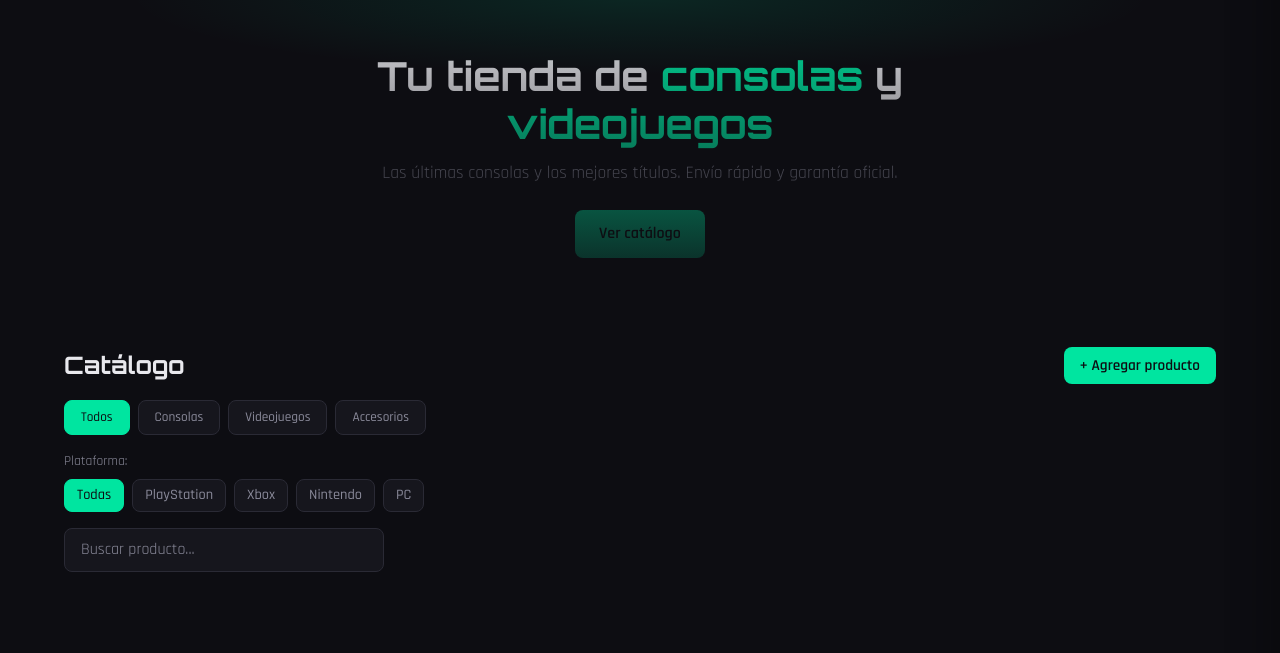
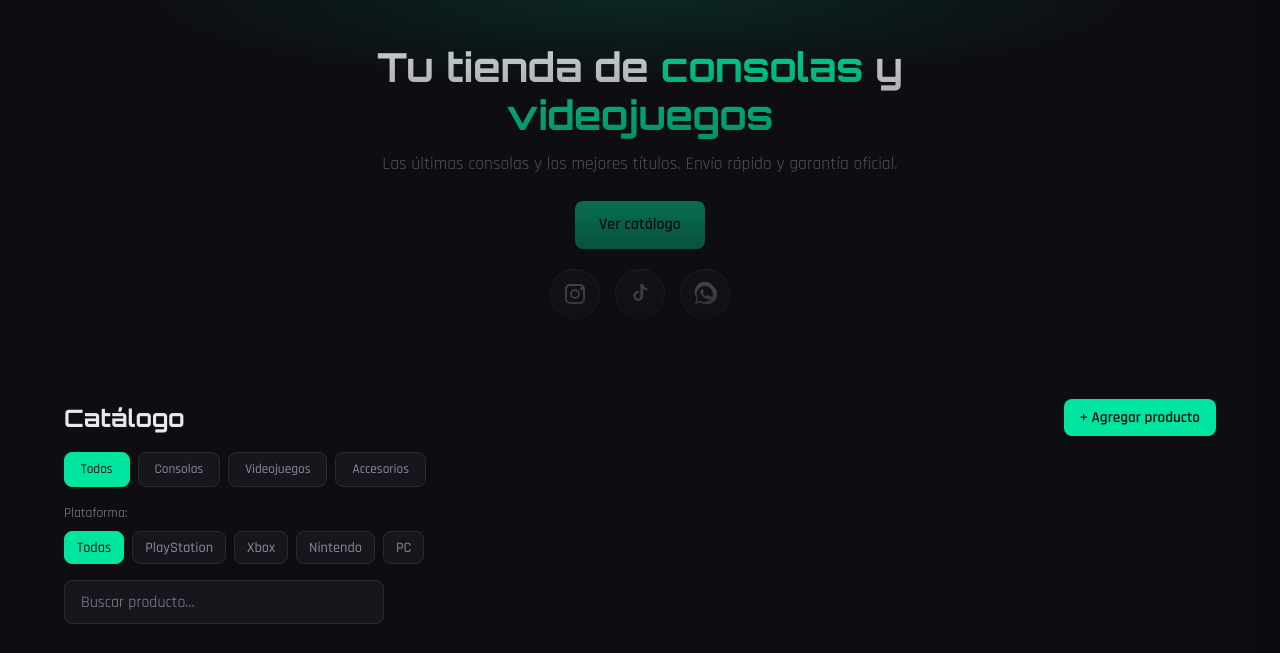
Before and after one commit to Wucros/Proyecto_Sena-_DB, a plain HTML site: page index.html in a window 1280 px wide. Shown: the part 86-739 px from the top of the page. Drawn offline with Linux system fonts and the light colour scheme; no server answers.

Commit message:
Subir proyecto GameHub2

```diff
--- a/index.html
+++ b/index.html
@@ -43,6 +43,18 @@
         <h1>Tu tienda de <span class="highlight">consolas</span> y <span class="highlight">videojuegos</span></h1>
         <p>Las últimas consolas y los mejores títulos. Envío rápido y garantía oficial.</p>
         <a href="#productos" class="btn btn-primary">Ver catálogo</a>
+<div class="social-links">
+<a href="#" aria-label="Instagram" class="social-icon instagram">
+<svg viewBox="0 0 24 24" width="24" height="24" fill="currentColor"><path d="M7 2C4.24 2 2 4.24 2 7v10c0 2.76 2.24 5 5 5h10c2.76 0 5-2.24 5-5V7c0-2.76-2.24-5-5-5H7zm0 2h10c1.65 0 3 1.35 3 3v10c0 1.65-1.35 3-3 3H7c-1.65 0-3-1.35-3-3V7c0-1.65 1.35-3 3-3zm11.5 1a1.5 1.5 0 100 3 1.5 1.5 0 000-3zM12 7a5 5 0 100 10 5 5 0 000-10zm0 2a3 3 0 110 6 3 3 0 010-6z"/></svg>
+</a>
+<a href="#" aria-label="TikTok" class="social-icon tiktok">
+<svg viewBox="0 0 24 24" width="24" height="24" fill="currentColor"><path d="M19 8.2a6.5 6.5 0 01-3.8-1.2V14a5 5 0 11-5-5h.4v2.6H10a2.4 2.4 0 102.4 2.4V2h2.8a4.2 4.2 0 004.2 4.2v2z"/></svg>
+</a>
+<a href="#" aria-label="WhatsApp Business" class="social-icon whatsapp">
+<svg viewBox="0 0 24 24" width="24" height="24" fill="currentColor"><path d="M20 3.9A10 10 0 003.6 16.1L2 22l6-1.6A10 10 0 1020 3.9zM12 20a8 8 0 01-4.1-1.1l-.3-.2-3.5.9.9-3.4-.2-.3A8 8 0 1112 20zm4.5-6.1c-.2-.1-1.4-.7-1.6-.8s-.4-.1-.6.1-.7.8-.8 1-.3.2-.5.1a6.5 6.5 0 01-3.2-2.8c-.2-.3 0-.4.1-.6l.5-.6c.1-.2.2-.3.3-.5.1-.2 0-.4 0-.5l-.7-1.7c-.2-.4-.4-.4-.6-.4h-.5a1 1 0 00-.8.4 3 3 0 00-.9 2.2c0 1.3 1 2.6 1.1 2.8.1.2 2 3 4.8 4.2.7.3 1.2.5 1.7.6.7.2 1.4.2 1.9.1.6-.1 1.7-.7 1.9-1.4.2-.7.2-1.2.1-1.3 0-.1-.2-.2-.4-.3z"/></svg>
+</a>
+</div>
+
       </div>
       <div class="hero-bg"></div>
     </section>
--- a/styles.css
+++ b/styles.css
@@ -1018,3 +1018,10 @@ img {
     padding: 4rem 2rem;
   }
 }
+
+.social-links{display:flex;gap:15px;justify-content:center;margin-top:20px}
+.social-icon{width:50px;height:50px;border-radius:50%;display:flex;align-items:center;justify-content:center;text-decoration:none;background:rgba(255,255,255,.08);color:#fff;border:1px solid rgba(255,255,255,.2);transition:.3s}
+.social-icon:hover{transform:translateY(-3px)}
+.instagram:hover{color:#E4405F}
+.tiktok:hover{color:#25F4EE}
+.whatsapp:hover{color:#25D366}
```
